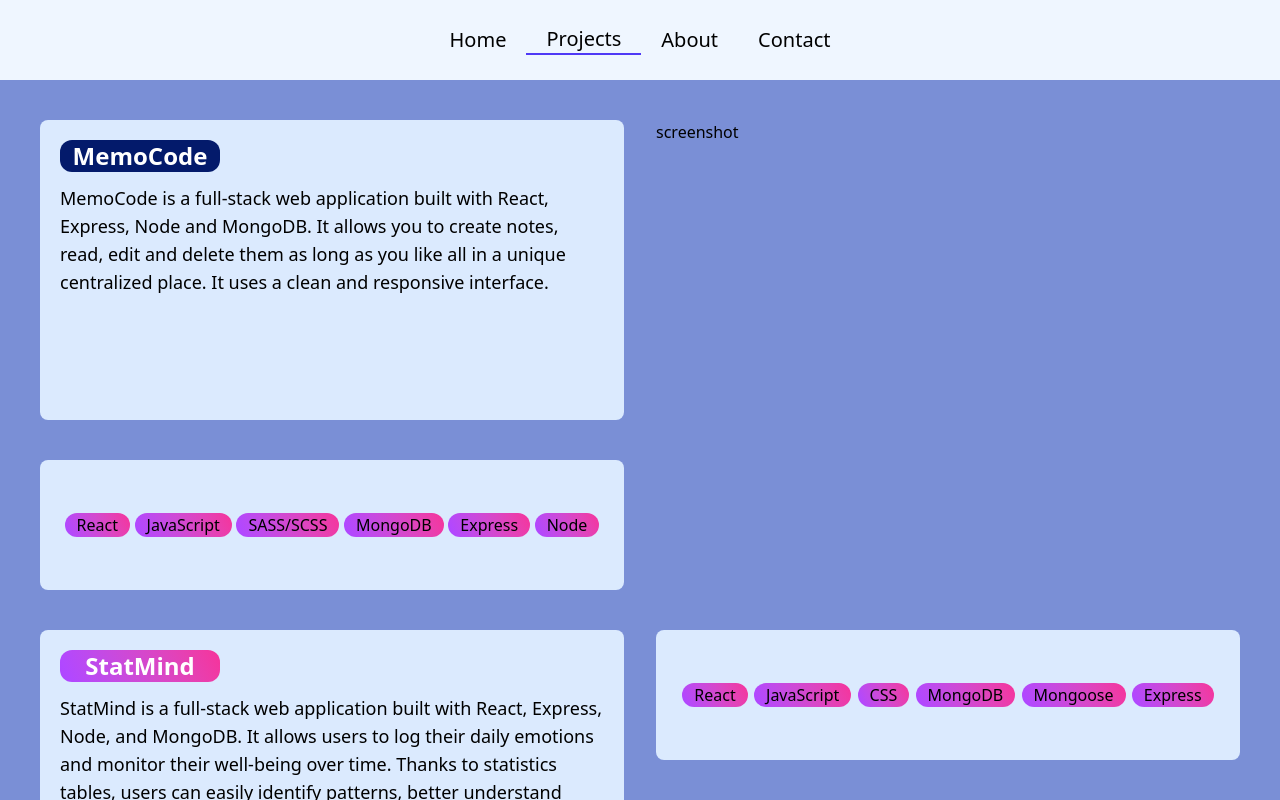
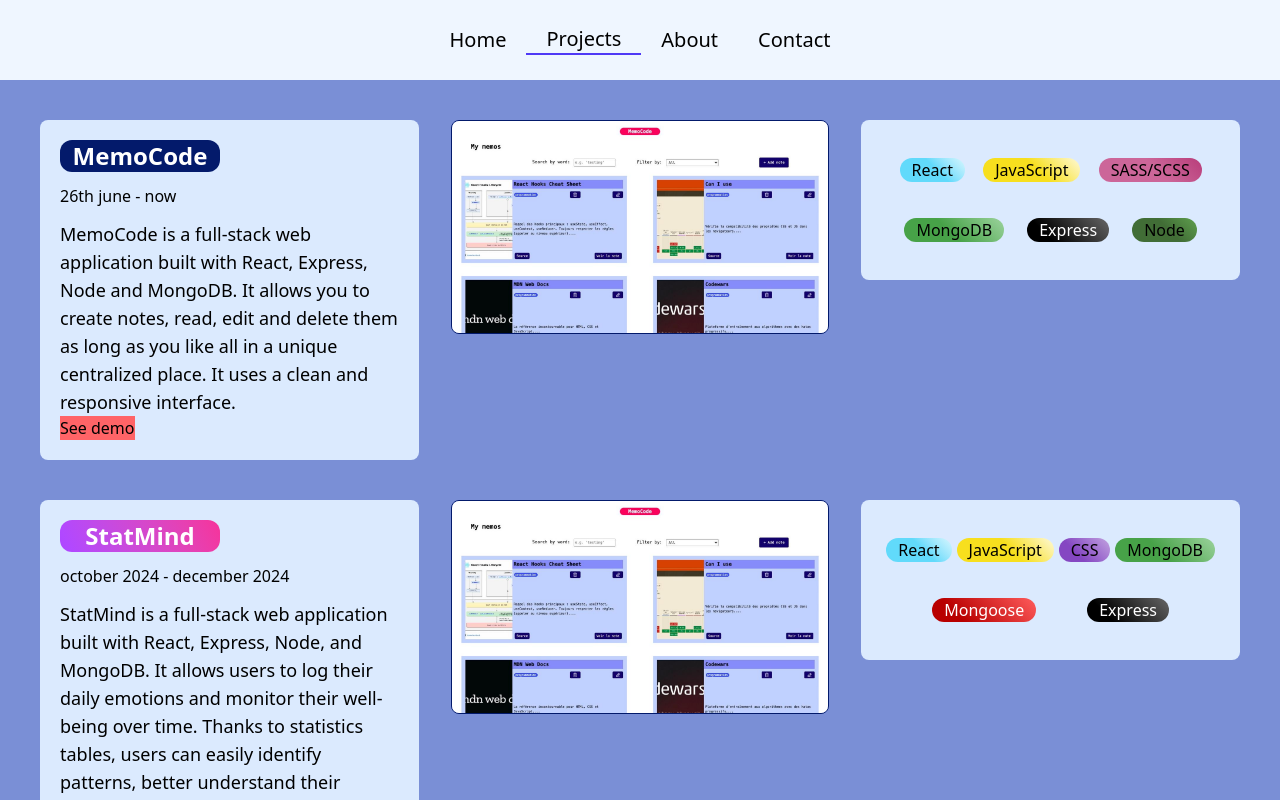
Before and after one commit to vickyfrosties/Portfolio, a React (Vite) app: page / in a window 1280 px wide. Both pictures are taken after a click on the item "Projects". Shown: the top 800 px of the page. Built offline with nearby package versions, Linux system fonts and the light colour scheme.

Commit message:
feat: add projects screenshots, add css style to technologies tags projects page

```diff
--- a/public/data/projects.json
+++ b/public/data/projects.json
@@ -28,6 +28,14 @@
       "Express",
       "Node"
     ],
-    "date": "2024 - 2024"
+    "date": "october 2024 - december 2024"
+  },
+  {
+    "id": 3,
+    "name": "Greenier, please",
+    "resume": "A web application designed to track daily emotions and visualize personal trends through clear statistics and charts.",
+    "description": "StatMind is a full-stack web application built with React, Express, Node, and MongoDB. It allows users to log their daily emotions and monitor their well-being over time. Thanks to statistics tables, users can easily identify patterns, better understand their emotional health, and keep track of their emotions daily life.",
+    "technologies": ["React", "JavaScript", "CSS", "Phaser"],
+    "date": "23th october - 25th october"
   }
 ]
--- a/src/components/Projects.jsx
+++ b/src/components/Projects.jsx
@@ -27,77 +27,130 @@ const Projects = () => {
 
   const memocode = projects[0];
   const statmind = projects[1];
+  const greenier = projects[2];
 
   return (
     <>
-      <section className="w-full h-full p-10 grid grid-cols-4 grid-rows-4 gap-x-8 gap-y-10">
+      <section className="w-full p-10 grid grid-cols-3 auto-rows-auto gap-x-8 gap-y-10">
         {memocode && (
-          <div className="rounded-lg bg-blue-100 col-span-2 row-span-2 flex flex-col p-5">
+          <div className="rounded-lg bg-blue-100  flex flex-col p-5">
             <h3 className="text-2xl text-white font-bold rounded-xl w-40 text-center bg-[#031a6b]">
               {memocode.name}
             </h3>
-            <p className="text-lg pt-3">{memocode.description} </p>
+            <p className=" pt-3">{memocode.date}</p>
+            <p className="text-lg pt-3">{memocode.description}</p>
+            <div>
+              <button className="bg-red-400">See demo</button>
+            </div>
           </div>
         )}
 
-        <div className="rounded-lg col-span-2 row-span-2">
-          <p>screenshot</p>
+        <div className="rounded-lg ">
+          <img
+            src="/assets/screenshots/memocode-home.jpg"
+            alt=""
+            className="rounded-lg border-1 border-solid border-[#031a6b]"
+          />
         </div>
 
         {memocode && (
-          <div className="bg-blue-100 rounded-lg p-5 col-span-2 flex justify-evenly items-center">
-            <p className="rounded-full bg-linear-65 from-purple-500 to-pink-500 pl-3 pr-3 text-center">
+          <div className="bg-blue-100 rounded-lg p-5 flex flex-wrap h-40 justify-evenly items-center">
+            <p className="rounded-full bg-linear-65 from-purple-500 to-pink-500 pl-3 pr-3 text-center bg-linear-[45deg,#61DAFB_55%,#d7f6fe_100%]">
               {memocode.technologies[0]}
             </p>
-            <p className="bg-linear-65 from-purple-500 to-pink-500 border-red-500 rounded-full pl-3 pr-3">
+            <p className="bg-linear-[45deg,#F7DF1E_55%,#FEF9D8_100%] border-red-500 rounded-full pl-3 pr-3">
               {memocode.technologies[1]}
             </p>
-            <p className="bg-linear-65 from-purple-500 to-pink-500 border-red-500 rounded-full pl-3 pr-3">
+            <p className="bg-linear-[45deg,#CC6699_55%,#B83D7A_100%] border-red-500 rounded-full pl-3 pr-3">
               {memocode.technologies[2]}
             </p>
-            <p className="bg-linear-65 from-purple-500 to-pink-500 border-red-500 rounded-full pl-3 pr-3">
+            <p className="bg-linear-[45deg,#47A248_45%,#9CD39D_100%] border-red-500 rounded-full pl-3 pr-3">
               {memocode.technologies[3]}
             </p>
-            <p className="bg-linear-65 from-purple-500 to-pink-500 border-red-500 rounded-full pl-3 pr-3">
+            <p className="bg-linear-[45deg,#000000_25%,#666666_100%] text-white border-red-500 rounded-full pl-3 pr-3">
               {memocode.technologies[4]}
             </p>
-            <p className="bg-linear-65 from-purple-500 to-pink-500 border-red-500 rounded-full pl-3 pr-3">
+            <p className="bg-linear-[45deg,#416D36_55%,#5FA04E_100%] border-red-500 rounded-full pl-3 pr-3">
               {memocode.technologies[5]}
             </p>
           </div>
         )}
 
         {statmind && (
-          <div className="rounded-lg bg-blue-100 p-5 col-span-2  row-start-4 row-span-3">
+          <div className="rounded-lg bg-blue-100 p-5  ">
             <h3 className="text-2xl text-white font-bold rounded-xl w-40 text-center bg-linear-65 from-purple-500 to-pink-500">
               {statmind.name}
             </h3>
+            <p className="pt-3">{statmind.date}</p>
             <p className="text-lg pt-3">{statmind.description} </p>
           </div>
         )}
 
+        <div className="rounded-lg  ">
+          <img
+            src="/assets/screenshots/memocode-home.jpg"
+            alt=""
+            className="rounded-lg border-1 border-solid border-[#031a6b]"
+          />
+        </div>
+
         {statmind && (
-          <div className="bg-blue-100 rounded-lg p-5 col-span-2 flex justify-evenly items-center row-start-4">
-            <p className="rounded-full bg-linear-65 from-purple-500 to-pink-500 pl-3 pr-3 text-center">
+          <div className="bg-blue-100 rounded-lg p-5 flex flex-wrap h-40 justify-evenly items-center ">
+            <p className="rounded-full bg-linear-[45deg,#61DAFB_55%,#d7f6fe_100%] from-purple-500 to-pink-500 pl-3 pr-3 text-center">
               {statmind.technologies[0]}
             </p>
-            <p className="bg-linear-65 from-purple-500 to-pink-500 border-red-500 rounded-full pl-3 pr-3">
+            <p className="bg-linear-[45deg,#F7DF1E_55%,#FEF9D8_100%]  border-red-500 rounded-full pl-3 pr-3">
               {statmind.technologies[1]}
             </p>
-            <p className="bg-linear-65 from-purple-500 to-pink-500 border-red-500 rounded-full pl-3 pr-3">
+            <p className="bg-linear-[45deg,#8547C2_35%,#C2A3E0_100%] border-red-500 rounded-full pl-3 pr-3">
               {statmind.technologies[2]}
             </p>
-            <p className="bg-linear-65 from-purple-500 to-pink-500 border-red-500 rounded-full pl-3 pr-3">
+            <p className="bg-linear-[45deg,#47A248_45%,#9CD39D_100%] border-red-500 rounded-full pl-3 pr-3">
               {statmind.technologies[3]}
             </p>
-            <p className="bg-linear-65 from-purple-500 to-pink-500 border-red-500 rounded-full pl-3 pr-3">
+            <p className="bg-linear-[45deg,#B80000_25%,#FF5C5C_100%] text-white border-red-500 rounded-full pl-3 pr-3">
               {statmind.technologies[4]}
             </p>
-            <p className="bg-linear-65 from-purple-500 to-pink-500 border-red-500 rounded-full pl-3 pr-3">
+            <p className="bg-linear-[45deg,#000000_25%,#666666_100%] text-white border-red-500 rounded-full pl-3 pr-3">
               {statmind.technologies[5]}
             </p>
           </div>
         )}
+
+        {greenier && (
+          <div className="rounded-lg bg-blue-100 p-5">
+            <h3 className="text-2xl text-white font-bold rounded-xl w-50 text-center bg-linear-65 from-purple-500 to-pink-500">
+              {greenier.name}
+            </h3>
+            <p className="pt-3">{greenier.date}</p>
+            <p className="text-lg pt-3">{greenier.description} </p>
+          </div>
+        )}
+
+        {greenier && (
+          <div className="bg-blue-100 rounded-lg p-5 flex flex-wrap h-40 justify-evenly items-center">
+            <p className="rounded-full bg-linear-[45deg,#61DAFB_55%,#d7f6fe_100%] from-purple-500 to-pink-500 pl-3 pr-3 text-center">
+              {greenier.technologies[0]}
+            </p>
+            <p className=" bg-linear-[45deg,#F7DF1E_55%,#FEF9D8_100%] border-red-500 rounded-full pl-3 pr-3">
+              {greenier.technologies[1]}
+            </p>
+            <p className="bg-linear-[45deg,#8547C2_35%,#C2A3E0_100%] border-red-500 rounded-full pl-3 pr-3">
+              {greenier.technologies[2]}
+            </p>
+            <p className="bg-linear-[45deg,#FF8D85_35%,#FFE4E2_100%] border-red-500 rounded-full pl-3 pr-3">
+              {greenier.technologies[3]}
+            </p>
+          </div>
+        )}
+
+        <div className="rounded-lg ">
+          <img
+            src="/assets/screenshots/memocode-home.jpg"
+            alt=""
+            className="rounded-lg border-1 border-solid border-[#031a6b]"
+          />
+        </div>
       </section>
     </>
   );
```
Also changed, not shown: public/assets/screenshots/memocode-home.jpg (added).
